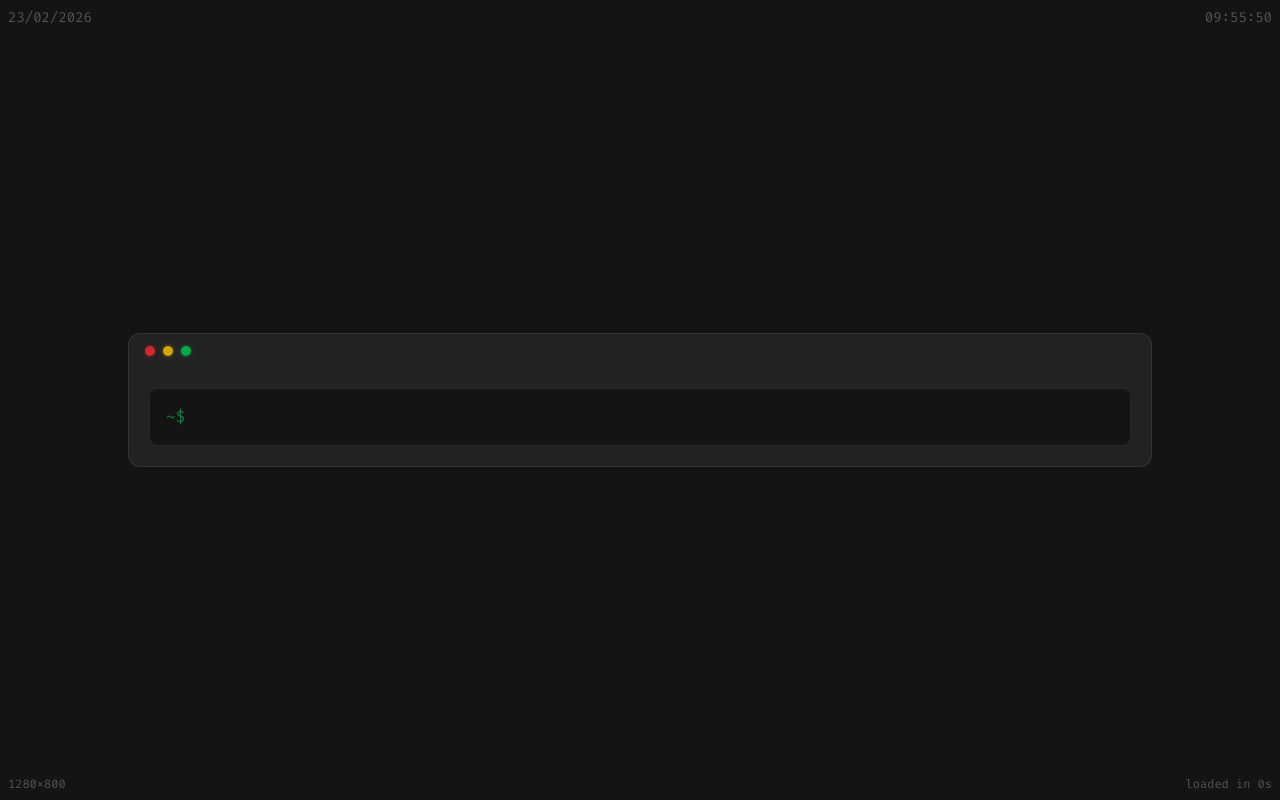
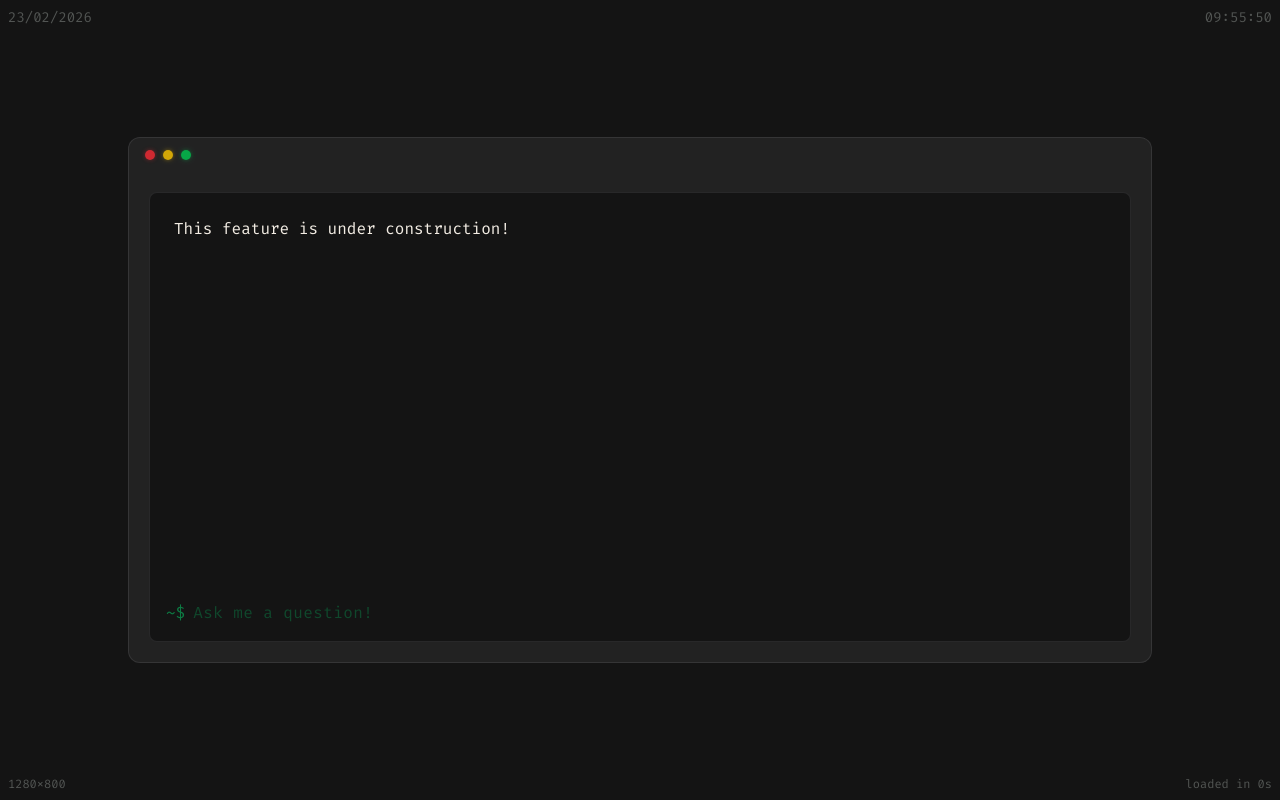
Before and after one commit to chris911e/portfolio-frontend, a React (Vite) app: page /chat in a window 1280 px wide. Built offline with nearby package versions, Linux system fonts and the light colour scheme.

Commit message:
feat: chat textbox

```diff
--- a/src/pages/Chat.tsx
+++ b/src/pages/Chat.tsx
@@ -13,6 +13,16 @@ export default function Chat() {
             <Mac link="/">
                 <div className="w-full">
                     <Tabbed backgroundColor="primary">
+                        <div className="flex flex-col gap-2">
+                            <div
+                                className="
+                                    overflow-y-auto
+                                    [@media(min-height:630px)]:h-96
+                                    gap-1 p-2 h-48
+                                    flex flex-col
+                                ">
+                                This feature is under construction!
+                            </div>
                             <div className="flex gap-2">
                                 <span className={`${theme.chat.cmd}`}>
                                     ~$
@@ -30,8 +40,10 @@ export default function Chat() {
                                     value={input}
                                     onChange={(e) => setInput(e.target.value)}
                                     spellCheck={false}
+                                    placeholder="Ask me a question!"
                                     autoFocus
                                 />
+                            </div>
                         </div>
                     </Tabbed>
                 </div>
```
Lines whose indentation alone changed are shown as unchanged.
